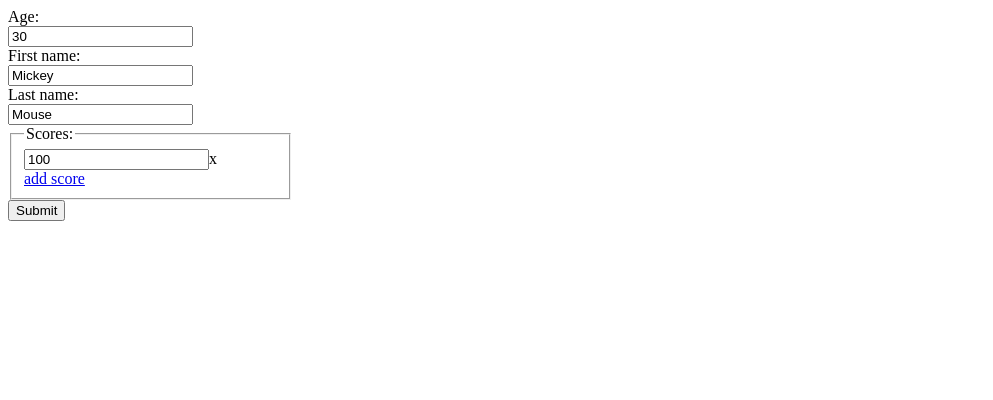
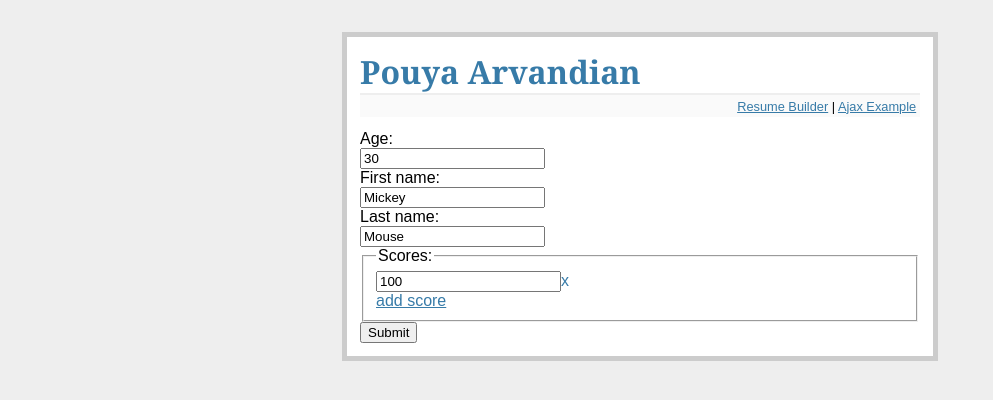
Before and after one commit to pouya314/helloflask, a Flask app: page / in a window 1280 px wide. Shown: the top 400 px of the page, without its empty margins (0-993 px from the left). Run offline with Flask 2, Linux system fonts and the light colour scheme; some libraries are stand-ins or nearby versions.

Commit message:
add style

```diff
--- a/app.py
+++ b/app.py
@@ -1,22 +1,25 @@
-from flask import Flask, jsonify, render_template, request
+from flask import Flask, jsonify, render_template, request, flash
 import sys
 
 
 app = Flask(__name__)
 
+app.secret_key = 'very-sekret'
+
 
 @app.route("/")
-def homepage():
-    return render_template("hello.html")
+def show_resume_builder():
+    return render_template("resume_builder.html")
 
 
-@app.route("/add_entry", methods=['POST'])
-def add_entry():
+@app.route("/submit_resume", methods=['POST'])
+def submit_resume():
     d = {}
     for key, value in request.form.items():
         d.setdefault((key.split("_")[0] if ("_" in key) else key), []).append(value)
     print(d, file=sys.stdout)
-    return render_template("ok.html")
+    flash('Submission successful')
+    return render_template("resume_submitted.html")
 
 
 def add(first_number, second_number):
--- /dev/null
+++ b/static/css/style.css
@@ -0,0 +1,18 @@
+body            { font-family: sans-serif; background: #eee; }
+a, h1, h2       { color: #377ba8; }
+h1, h2          { font-family: 'Georgia', serif; margin: 0; }
+h1              { border-bottom: 2px solid #eee; }
+h2              { font-size: 1.2em; }
+
+.page           { margin: 2em auto; width: 35em; border: 5px solid #ccc;
+                  padding: 0.8em; background: white; }
+.entries        { list-style: none; margin: 0; padding: 0; }
+.entries li     { margin: 0.8em 1.2em; }
+.entries li h2  { margin-left: -1em; }
+.add-entry      { font-size: 0.9em; border-bottom: 1px solid #ccc; }
+.add-entry dl   { font-weight: bold; }
+.metanav        { text-align: right; font-size: 0.8em; padding: 0.3em;
+                  margin-bottom: 1em; background: #fafafa; }
+.flash          { background: #cee5F5; padding: 0.5em;
+                  border: 1px solid #aacbe2; }
+.error          { background: #f0d6d6; padding: 0.5em; }
--- a/static/js/form_page.js
+++ /dev/null
@@ -1,22 +0,0 @@
-function hasClass(elem, className) {
-    return elem.className.split(' ').indexOf(className) > -1;
-}
-
-document.addEventListener('click', function (e) {
-    if (hasClass(e.target, 'add-score-link')) {
-        var last_score_input_element_name = $("#scores input").last().attr("name");
-        var last_idx;
-        if (last_score_input_element_name === undefined) {
-            last_idx = -1
-        } else {
-            last_idx = parseInt(last_score_input_element_name.split("_").pop());
-        }
-        $("<input/>", {type: 'text',name: 'score_' + (last_idx+1),value: '500'}).appendTo('#scores');
-        $("<a/>", {text: 'x',class: 'remove-score-link'}).appendTo('#scores');
-        $("<br/>").appendTo('#scores');
-    } else if (hasClass(e.target, 'remove-score-link')) {
-        $(e.target).prev().remove();
-        $(e.target).next().remove();
-        $(e.target).remove();
-    }
-}, false);
--- /dev/null
+++ b/static/js/resume_builder.js
@@ -0,0 +1,26 @@
+$(function() {
+
+    function hasClass(elem, className) {
+        return elem.className.split(' ').indexOf(className) > -1;
+    }
+
+    document.addEventListener('click', function (e) {
+        if (hasClass(e.target, 'add-score-link')) {
+            var last_score_input_element_name = $("#scores input").last().attr("name");
+            var last_idx;
+            if (last_score_input_element_name === undefined) {
+                last_idx = -1
+            } else {
+                last_idx = parseInt(last_score_input_element_name.split("_").pop());
+            }
+            $("<input/>", {type: 'text',name: 'score_' + (last_idx+1),value: '500'}).appendTo('#scores');
+            $("<a/>", {text: 'x',class: 'remove-score-link'}).appendTo('#scores');
+            $("<br/>").appendTo('#scores');
+        } else if (hasClass(e.target, 'remove-score-link')) {
+            $(e.target).prev().remove();
+            $(e.target).next().remove();
+            $(e.target).remove();
+        }
+    }, false);
+
+});
--- a/templates/hello.html
+++ /dev/null
@@ -1,37 +0,0 @@
-<!DOCTYPE html>
-<html>
-    <head>
-        <script src="https://ajax.googleapis.com/ajax/libs/jquery/3.2.1/jquery.min.js"></script>
-    </head>
-    <body>
-
-        <form action="{{ url_for('add_entry') }}" method="POST">
-            <!-- age -->
-            Age:<br>
-            <input type="text" name="age" value="30"><br>
-
-            <!-- first name -->
-            First name:<br>
-            <input type="text" name="name_0" value="Mickey"><br>
-
-            <!-- last name -->
-            Last name:<br>
-            <input type="text" name="name_1" value="Mouse"><br>
-
-            <!-- list of scores -->
-            <fieldset style="width: 20%;">
-                <legend>Scores:</legend>
-                <div id="scores">
-                    <input type="text" name="score_0" value="100"><a class="remove-score-link">x</a><br>
-                </div>
-                <a class="add-score-link" href="#">add score</a><br>
-            </fieldset>
-
-            <!-- submit button -->
-            <input type="submit" value="Submit">
-        </form>
-
-        <!-- javascripts -->
-        <script type = "text/javascript" src = "{{ url_for('static', filename = 'js/form_page.js') }}" ></script>
-    </body>
-</html>
--- a/templates/layout.html
+++ b/templates/layout.html
@@ -1,4 +1,34 @@
-<!doctype html>
-<script src="https://ajax.googleapis.com/ajax/libs/jquery/3.2.1/jquery.min.js"></script>
-<script type="text/javascript">var $SCRIPT_ROOT = {{ request.script_root|tojson|safe }};</script>
-{% block body %}{% endblock %}
+<!DOCTYPE html>
+<html>
+<head>
+	<title></title>
+	<script src="https://ajax.googleapis.com/ajax/libs/jquery/3.2.1/jquery.min.js"></script>
+	<script type="text/javascript">var $SCRIPT_ROOT = {{ request.script_root|tojson|safe }};</script>
+	{% block stylesheets %}
+		<link rel="stylesheet" type="text/css" href="{{ url_for('static', filename='css/style.css') }}">
+	{% endblock %}
+</head>
+
+<body>
+	<div class=page>
+	  <h1>Pouya Arvandian</h1>
+
+	  <!-- top navigation -->
+	  <div class=metanav>
+	    <a href="{{ url_for('show_resume_builder') }}">Resume Builder</a> |
+	    <a href="{{ url_for('show_jquery_example') }}">Ajax Example</a>
+	  </div>
+
+	  <!-- flash messages -->
+	  {% for message in get_flashed_messages() %}
+	    <div class=flash>{{ message }}</div>
+	  {% endfor %}
+
+	  <!-- main body content -->
+	  {% block content %}{% endblock %}
+	</div>
+
+	<!-- Javascripts -->
+	{% block javascripts %}{% endblock %}
+</body>
+</html>
--- a/templates/ok.html
+++ /dev/null
@@ -1,3 +0,0 @@
-ok!
-<br>
-<a href="{{ url_for('homepage') }}">back to home</a>
--- /dev/null
+++ b/templates/resume_builder.html
@@ -0,0 +1,30 @@
+{% extends "layout.html" %}
+
+{% block content %}
+    <form action="{{ url_for('submit_resume') }}" method="POST">
+        Age:<br>
+        <input type="text" name="age" value="30"><br>
+
+        First name:<br>
+        <input type="text" name="name_0" value="Mickey"><br>
+
+        Last name:<br>
+        <input type="text" name="name_1" value="Mouse"><br>
+
+        <fieldset>
+            <legend>Scores:</legend>
+            <div id="scores">
+                <input type="text" name="score_0" value="100"><a class="remove-score-link">x</a><br>
+            </div>
+            <a class="add-score-link" href="#">add score</a><br>
+        </fieldset>
+
+        <input type="submit" value="Submit">
+    </form>
+{% endblock %}
+
+
+{% block javascripts %}
+    {{ super() }}
+    <script type = "text/javascript" src = "{{ url_for('static', filename = 'js/resume_builder.js') }}" ></script>
+{% endblock %}
--- /dev/null
+++ b/templates/resume_submitted.html
@@ -0,0 +1,5 @@
+{% extends "layout.html" %}
+
+{% block content %}
+	> <a href="{{ url_for('show_resume_builder') }}">back to homepage</a>
+{% endblock %}
```
Also changed, not shown: static/js/jquery_example.js (added, +37 -0 lines), templates/jquery_example.html (+7 -42 lines).
